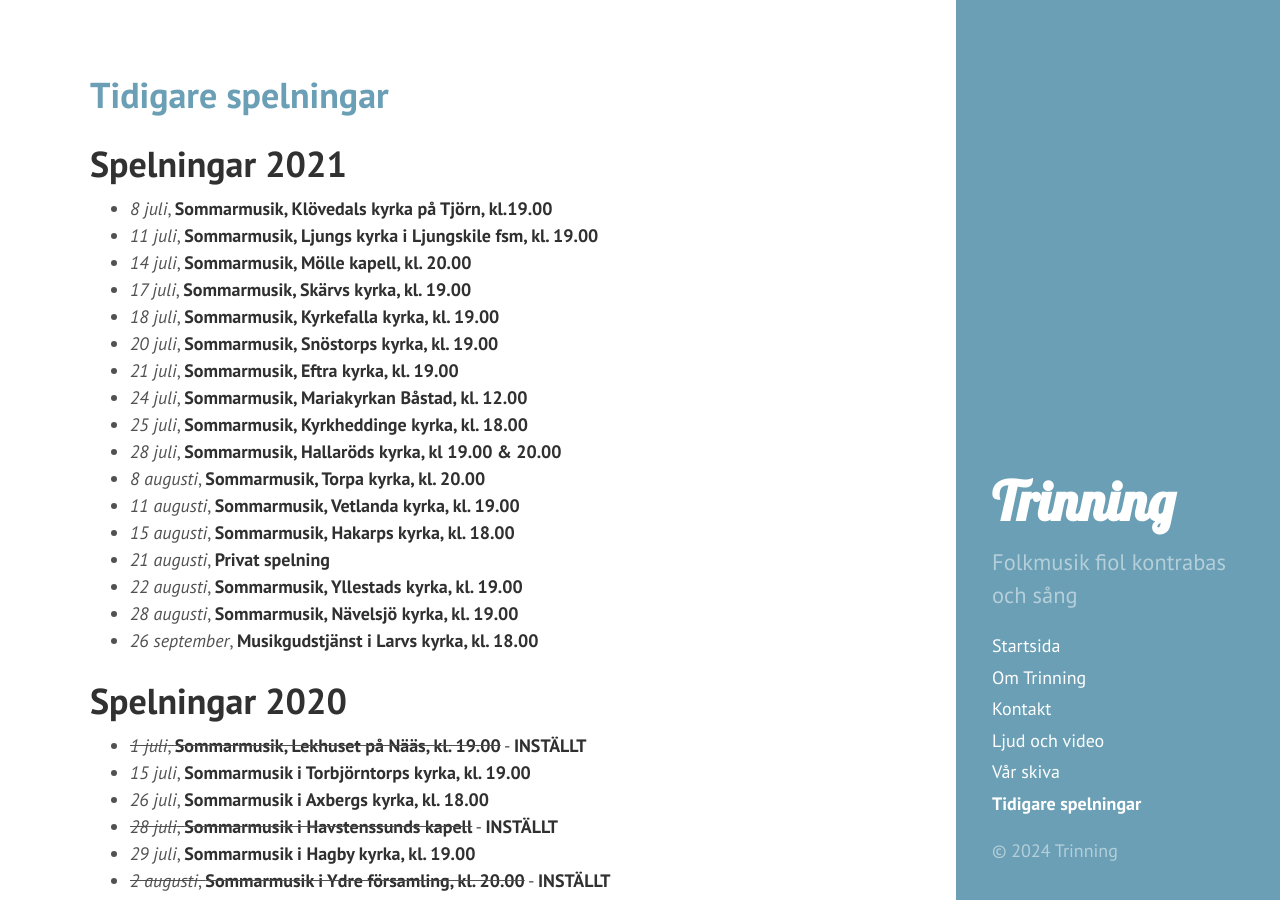
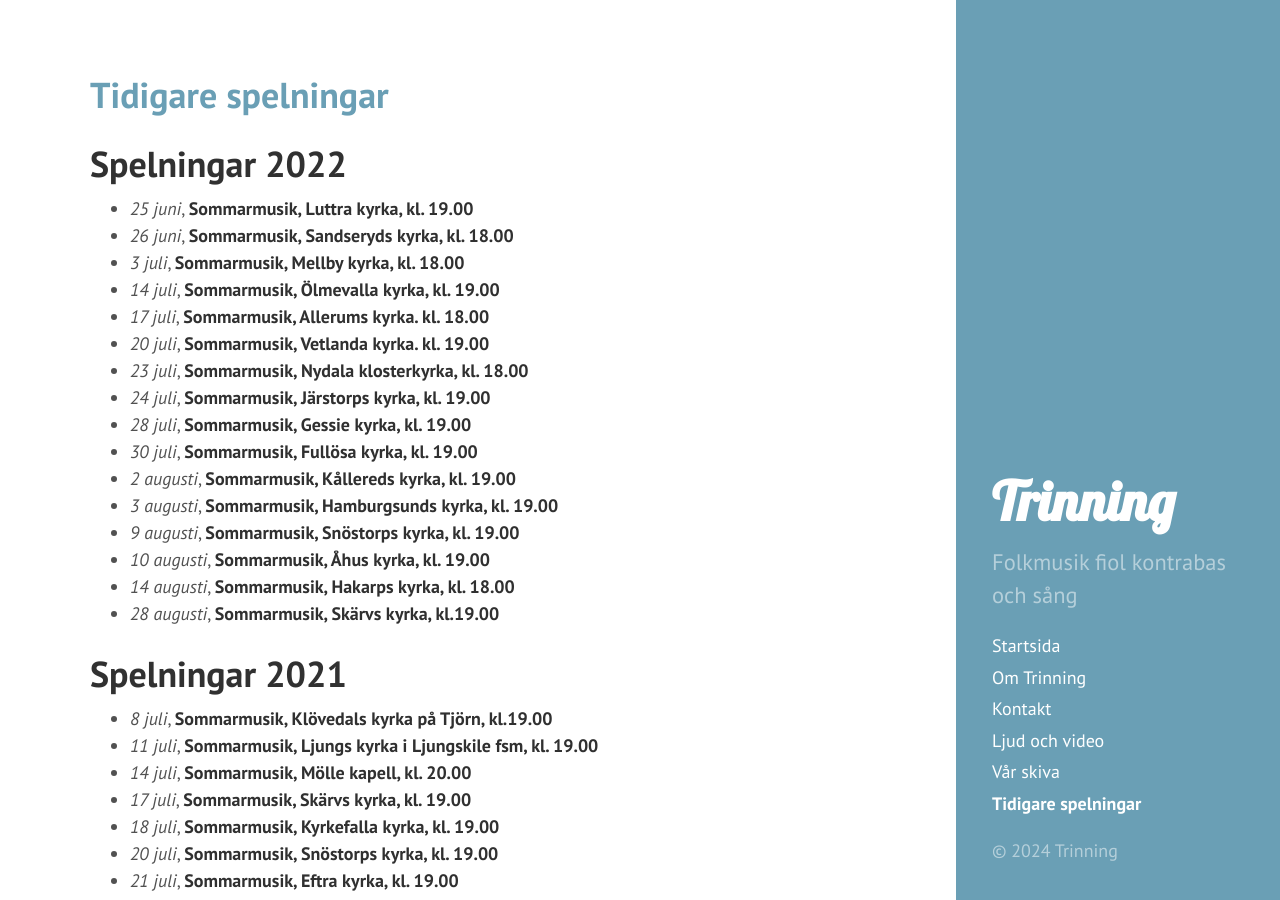
Before and after one commit to trinning/trinning.github.io, a Jekyll site: the page built from tidigare-spelningar.md, in a window 1280 px wide and 900 px high. Built offline with Jekyll 4.4.1, drawn with Linux system fonts in a browser that asks for light colours.

Commit message:
flytta spelningar 2022 hit

```diff
--- a/tidigare-spelningar.md
+++ b/tidigare-spelningar.md
@@ -4,6 +4,25 @@ title: Tidigare spelningar
 permalink: /tidigare_spelningar/
 published: true
 ---
+# Spelningar 2022
+
+* *25 juni*, **Sommarmusik, Luttra kyrka, kl. 19.00**
+* *26 juni*, **Sommarmusik, Sandseryds kyrka, kl. 18.00**
+* *3 juli*, **Sommarmusik, Mellby kyrka, kl. 18.00**
+* *14 juli*, **Sommarmusik, Ölmevalla kyrka, kl. 19.00**
+* *17 juli*, **Sommarmusik, Allerums kyrka. kl. 18.00**
+* *20 juli*, **Sommarmusik, Vetlanda kyrka. kl. 19.00**
+* *23 juli*, **Sommarmusik, Nydala klosterkyrka, kl. 18.00**
+* *24 juli*, **Sommarmusik, Järstorps kyrka, kl. 19.00**
+* *28 juli*, **Sommarmusik, Gessie kyrka, kl. 19.00**
+* *30 juli*, **Sommarmusik, Fullösa kyrka, kl. 19.00**
+* *2 augusti*, **Sommarmusik, Kållereds kyrka, kl. 19.00**
+* *3 augusti*, **Sommarmusik, Hamburgsunds kyrka, kl. 19.00**
+* *9 augusti*, **Sommarmusik, Snöstorps kyrka, kl. 19.00**
+* *10 augusti*, **Sommarmusik, Åhus kyrka, kl. 19.00**
+* *14 augusti*, **Sommarmusik, Hakarps kyrka, kl. 18.00**
+* *28 augusti*, **Sommarmusik, Skärvs kyrka, kl.19.00**
+
 # Spelningar 2021
 
 * *8 juli*, **Sommarmusik, Klövedals kyrka på Tjörn, kl.19.00**
```
